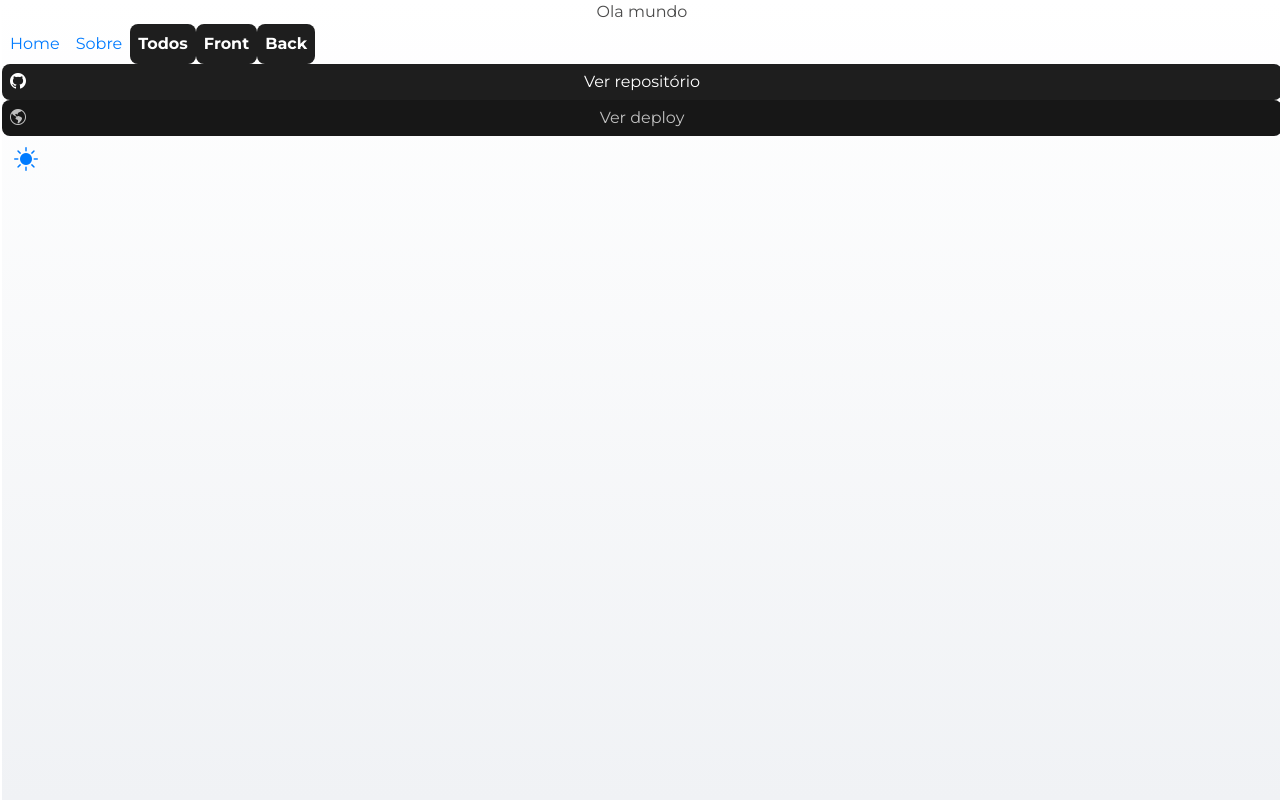
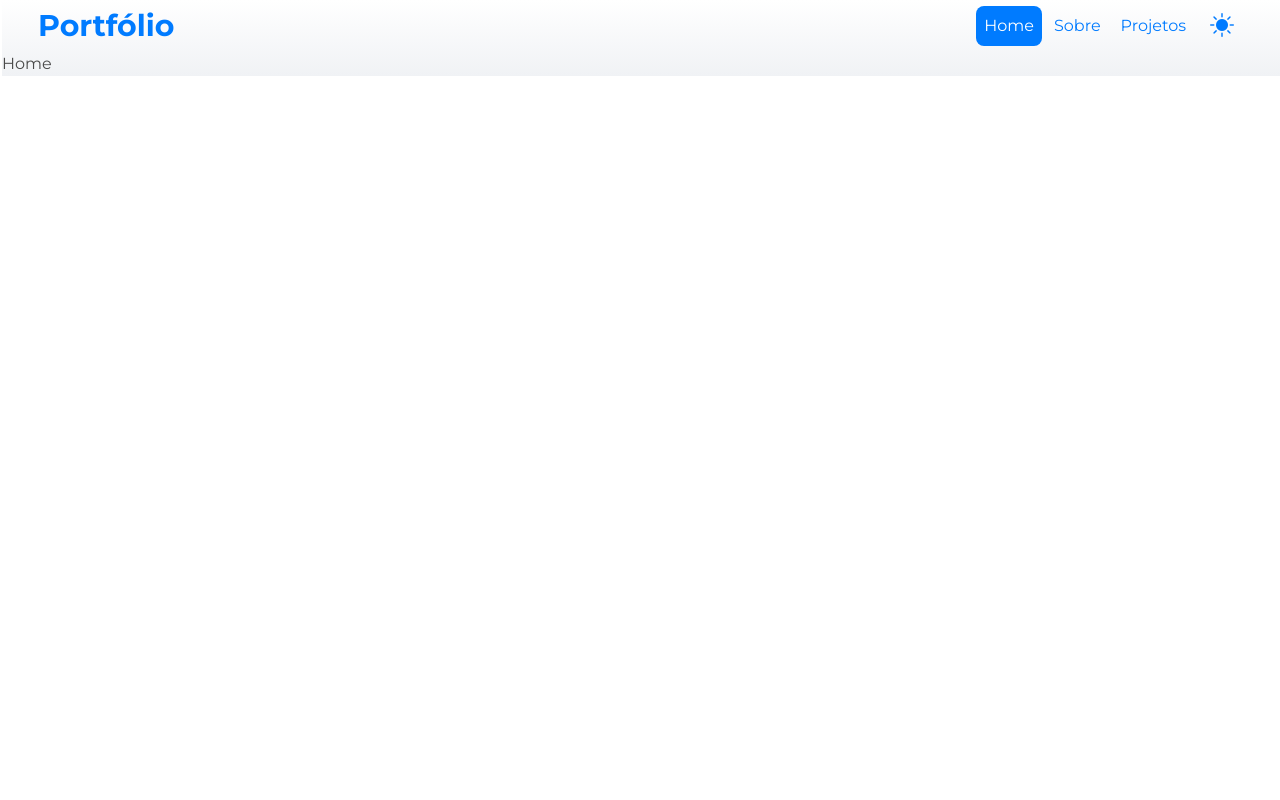
Before and after one commit to JayfckZ/portfolio-v2, a React (Vite) app: page / in a window 1280 px wide. Built offline with nearby package versions, Linux system fonts and the light colour scheme.

Commit message:
feat: Heading e Navbar

```diff
--- a/src/App.tsx
+++ b/src/App.tsx
@@ -1,22 +1,18 @@
-import { Button } from './components/Button'
-import { ThemeSwitcher } from './components/ThemeSwitcher'
+import { Navbar } from './containers/Navbar'
+import { Routes, Route } from 'react-router-dom'
 import './index.css'
 
 function App() {
   return (
-    <div className="w-full h-dvh bg-white ml-0.5 bg-gradient-to-b from-white to-background-white-secondary text-text
+    <div className="w-full bg-white ml-0.5 bg-gradient-to-b from-white to-background-white-secondary text-text
       dark:bg-background dark:bg-gradient-to-b dark:from-background dark:to-background-secondary dark:text-white
     ">
-      <h1 className="text-center">Ola mundo</h1>
-
-      <Button type="navlink">Home</Button>
-      <Button type="navlink">Sobre</Button>
-      <Button type="filter">Todos</Button>
-      <Button type="filter">Front</Button>
-      <Button type="filter">Back</Button>
-      <Button type="projlink" link='https://github.com' projType='git'>Ver repositório</Button>
-      <Button type="projlink" projType='deploy'>Ver deploy</Button>
-      <ThemeSwitcher />
+      <Navbar />
+      <Routes>
+        <Route path="/" element={<div>Home</div>} />
+        <Route path="/sobre" element={<div>Sobre</div>} />
+        <Route path="/projetos" element={<div>Projetos</div>} />
+      </Routes>
     </div>
   )
 }
--- a/src/components/Button/index.tsx
+++ b/src/components/Button/index.tsx
@@ -1,54 +1,58 @@
-import { useState } from "react"
-import { Link } from "react-router-dom"
+import { Link } from 'react-router-dom'
 
 interface ButtonProps {
   type: 'navlink' | 'filter' | 'projlink'
   projType?: 'git' | 'deploy'
   link?: string
   children?: React.ReactNode
+  isActive?: boolean
+  onClick?: () => void
 }
 
-export const Button = ({ type, projType, link, children  }: ButtonProps) => {
-  const [buttonActive, setButtonActive] = useState(false)
-
-  const toggleActiveButton = () => {
-    setButtonActive(!buttonActive)
-  }
-
+export const Button = ({
+  type,
+  projType,
+  link,
+  children,
+  isActive,
+  onClick,
+}: ButtonProps) => {
   if (type === 'navlink') {
     return (
       <Link
         to={link || '/'}
-        onClick={toggleActiveButton}
+        onClick={onClick}
         className={`p-2 rounded-lg bg-none text-primary hover:bg-primary hover:text-white duration-200 ease-linear cursor-pointer outline-none
-        ${buttonActive && "bg-primary text-white"}`}
+        ${isActive && 'bg-primary text-white'}`}
       >
         {children}
       </Link>
     )
-  }
-  else if (type === 'filter') {
+  } else if (type === 'filter') {
     return (
       <button
-        onClick={toggleActiveButton}
+        onClick={onClick}
         className={`p-2 rounded-lg bg-background font-bold  duration-200 ease-linear cursor-pointer outline-none
-        ${buttonActive ? "bg-primary text-white dark:text-white dark:bg-primary" : "text-white dark:bg-white dark:text-background"}`}
+        ${isActive ? 'bg-primary text-white dark:text-white dark:bg-primary' : 'text-white dark:bg-white dark:text-background'}`}
       >
         {children}
       </button>
     )
-  }
-  else if (type === 'projlink') {
+  } else if (type === 'projlink') {
     return (
       <a
         href={link}
         target="_blank"
         className={`p-1.5 rounded-lg bg-background text-white dark:bg-white dark:text-background duration-200 ease-linear outline-none
           flex justify-center items-center relative
-          ${!link ? "brightness-75" : "cursor-pointer"}`}
+          ${!link ? 'brightness-75' : 'cursor-pointer'}`}
       >
         <span className="absolute left-2">
-          {projType == 'git' ? <i className="bi bi-github"></i> : <i className="bi bi-globe-americas"></i>}
+          {projType == 'git' ? (
+            <i className="bi bi-github"></i>
+          ) : (
+            <i className="bi bi-globe-americas"></i>
+          )}
         </span>
         {children}
       </a>
--- /dev/null
+++ b/src/components/Heading/index.tsx
@@ -0,0 +1,17 @@
+interface HeadingProps {
+  type?: 'h1'| 'h2' | 'h3'
+  color?: string
+  className?: string
+  children?: React.ReactNode
+}
+
+export const Heading = ({ type='h2', color='text-primary', className, children }: HeadingProps) => {
+  switch (type) {
+    case 'h1':
+      return <h1 className={`text-5xl font-bold ${color}`}>{children}</h1>
+    case 'h2':
+      return <h2 className={`text-3xl font-bold ${color} ${className}`}>{children}</h2>
+    case 'h3':
+      return <h3 className={`text-2xl font-bold ${color}`}>{children}</h3>
+  }
+}
--- /dev/null
+++ b/src/containers/Navbar/index.tsx
@@ -0,0 +1,42 @@
+import {  useState } from "react"
+import { Button } from "../../components/Button";
+import { ThemeSwitcher } from "../../components/ThemeSwitcher";
+import { Heading } from "../../components/Heading";
+
+export const Navbar = () => {
+  const [activeLink, setActiveLink] = useState('home')
+
+  return (
+    <nav className="h-auto py-0.5 flex items-center justify-center lg:w-full lg:px-9 lg:justify-between">
+      <Heading className="hidden lg:block">Portfólio</Heading>
+      <div className="buttons flex items-center gap-1">
+        <Button
+          type="navlink"
+          link="/"
+          isActive={activeLink === 'home'}
+          onClick={() => setActiveLink('home')}
+        >
+          Home
+        </Button>
+        <Button
+          type="navlink"
+          link="/sobre"
+          isActive={activeLink === 'sobre'}
+          onClick={() => setActiveLink('sobre')}
+        >
+          Sobre
+        </Button>
+        <Button
+          type="navlink"
+          link="/projetos"
+          isActive={activeLink === 'projetos'}
+          onClick={() => setActiveLink('projetos')}
+        >
+          Projetos
+        </Button>
+
+        <ThemeSwitcher />
+      </div>
+    </nav>
+  )
+}
```
